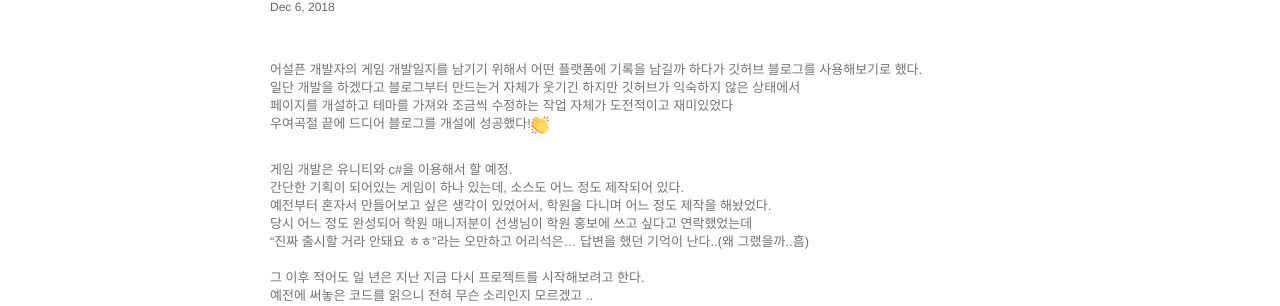
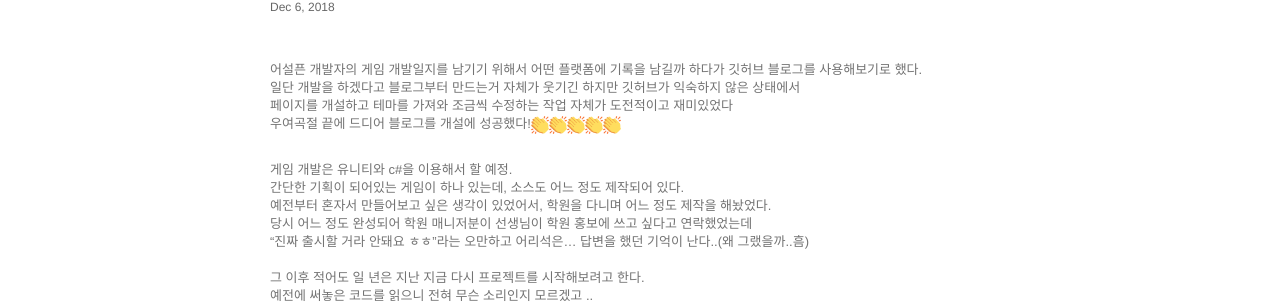
Before and after one commit to ukeeong/ukeeong.github.io, a Jekyll site: the page built from _posts/2018-12-06-유기옹의-개발일지.markdown, in a window 1280 px wide. Shown: the part 189-495 px from the top of the page. Built offline with Jekyll 4.4.1, drawn with Linux system fonts in a browser that asks for light colours; comment, search, counter and statistics services are not loaded.

Commit message:
Update 2018-12-06-유기옹의-개발일지.markdown

```diff
--- a/_posts/2018-12-06-유기옹의-개발일지.markdown
+++ b/_posts/2018-12-06-유기옹의-개발일지.markdown
@@ -9,7 +9,7 @@ categories: diaries
 어설픈 개발자의 게임 개발일지를 남기기 위해서 어떤 플랫폼에 기록을 남길까 하다가 깃허브 블로그를 사용해보기로 했다.<br>
 일단 개발을 하겠다고 블로그부터 만드는거 자체가 웃기긴 하지만 깃허브가 익숙하지 않은 상태에서<br>
 페이지를 개설하고 테마를 가져와 조금씩 수정하는 작업 자체가 도전적이고 재미있었다<br>
-우여곡절 끝에 드디어 블로그를 개설에 성공했다!<img width="18px" height="18px" src="/images/emj_clap.png">
+우여곡절 끝에 드디어 블로그를 개설에 성공했다!<img width="18px" height="18px" src="/images/emj_clap.png"><img width="18px" height="18px" src="/images/emj_clap.png"><img width="18px" height="18px" src="/images/emj_clap.png"><img width="18px" height="18px" src="/images/emj_clap.png"><img width="18px" height="18px" src="/images/emj_clap.png"><br>
 
 <br>
 게임 개발은 유니티와 c#을 이용해서 할 예정.<br>
```
